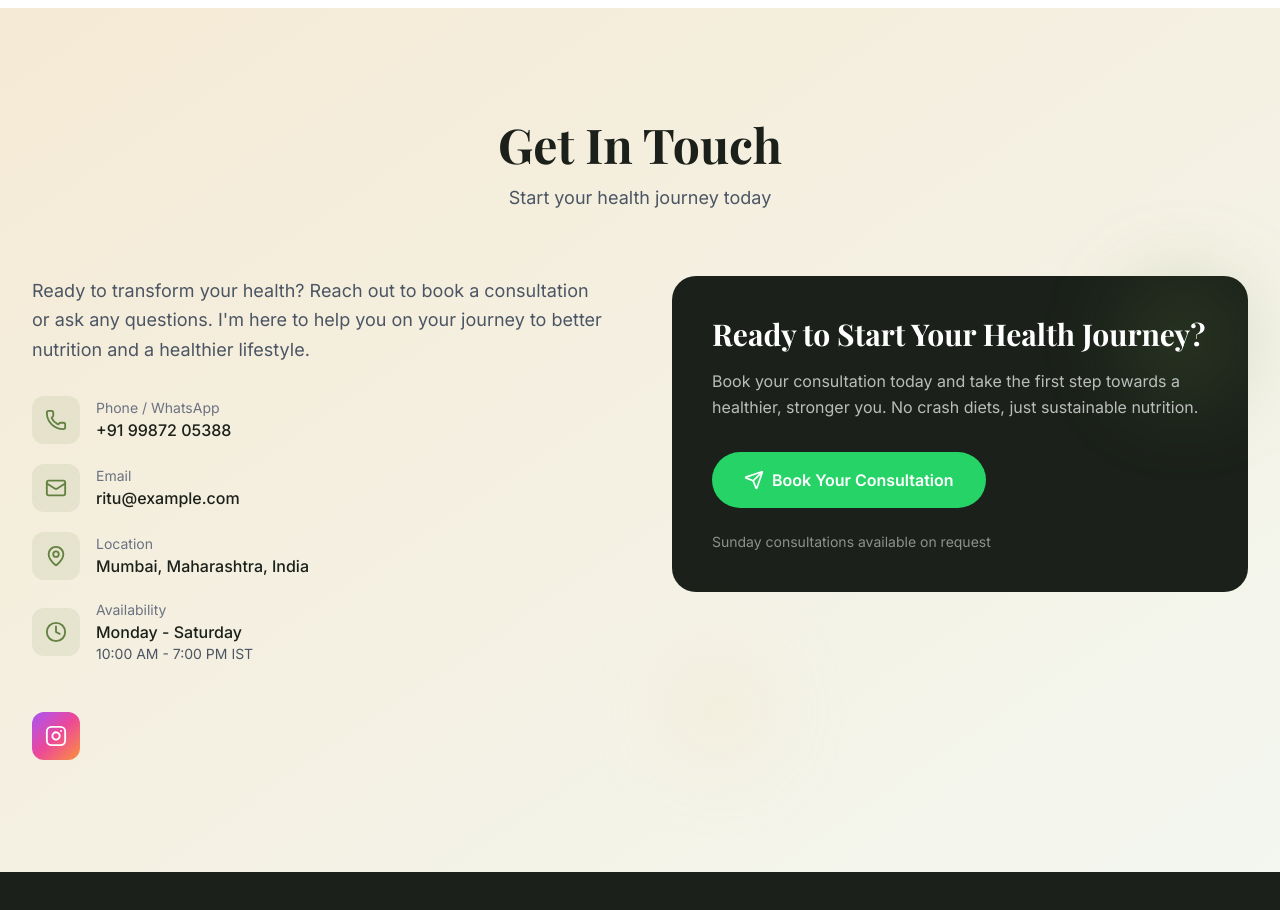
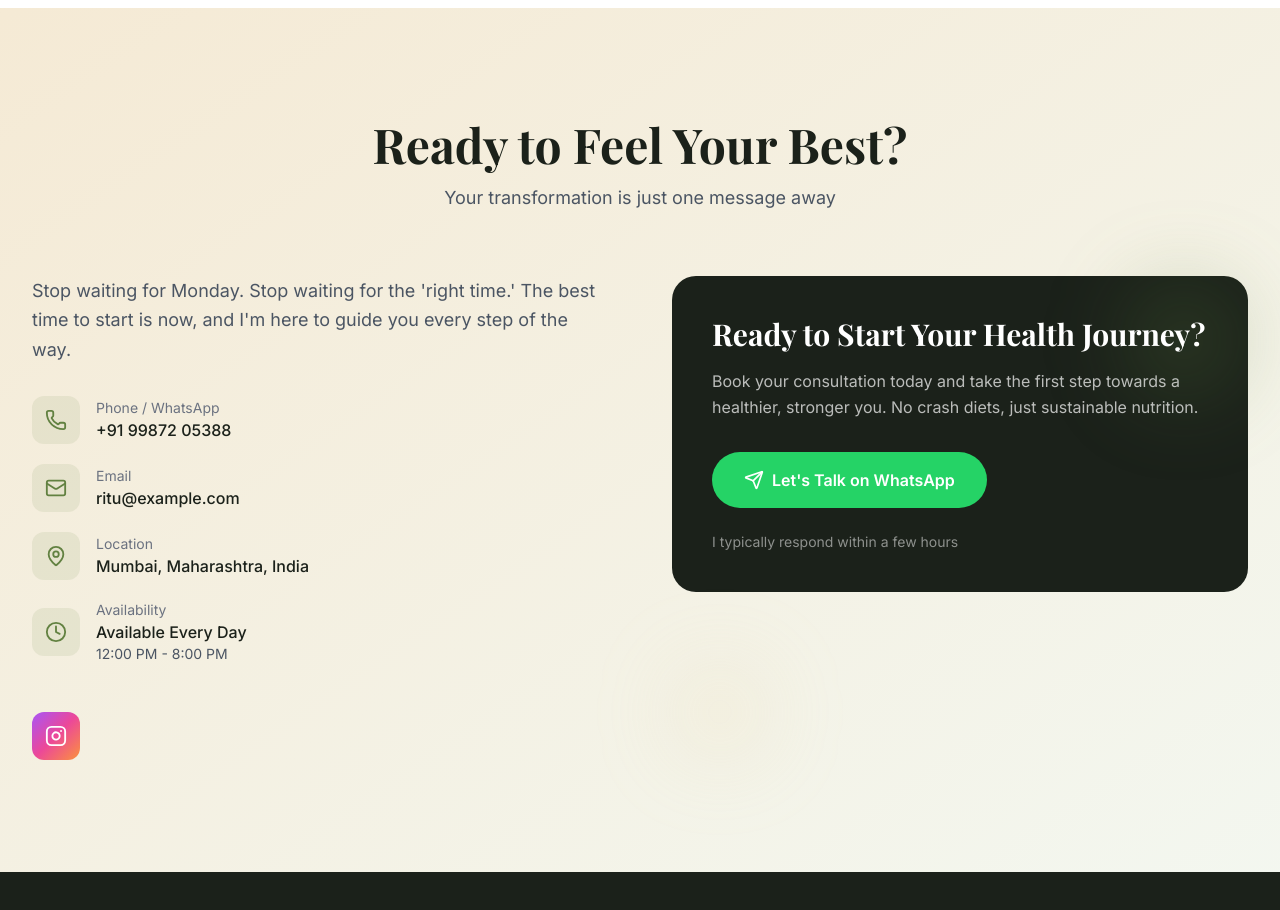
Before and after one commit to ojusharma/ritu-sharma-portfolio, a React (Vite) app: page / in a window 1280 px wide. Shown: the part 3640-4550 px from the top of the page. Built offline with nearby package versions, Linux system fonts and the light colour scheme.

Commit message:
Update contact section content for improved engagement and clarity

```diff
--- a/src/constants/contact.ts
+++ b/src/constants/contact.ts
@@ -6,20 +6,20 @@
  */
 
 export const CONTACT_CONTENT = {
-  sectionTitle: "Get In Touch",
-  sectionSubtitle: "Start your health journey today",
+  sectionTitle: "Ready to Feel Your Best?",
+  sectionSubtitle: "Your transformation is just one message away",
 
   // Message displayed in contact section
   message:
-    "Ready to transform your health? Reach out to book a consultation or ask any questions. I'm here to help you on your journey to better nutrition and a healthier lifestyle.",
+    "Stop waiting for Monday. Stop waiting for the 'right time.' The best time to start is now, and I'm here to guide you every step of the way.",
 
   // Call-to-action text
-  ctaText: "Book Your Consultation",
+  ctaText: "Let's Talk on WhatsApp",
 
   // Availability info
   availability: {
-    days: "Monday - Saturday",
-    hours: "10:00 AM - 7:00 PM IST",
-    note: "Sunday consultations available on request",
+    days: "Available Every Day",
+    hours: "12:00 PM - 8:00 PM",
+    note: "I typically respond within a few hours",
   },
 };
```
